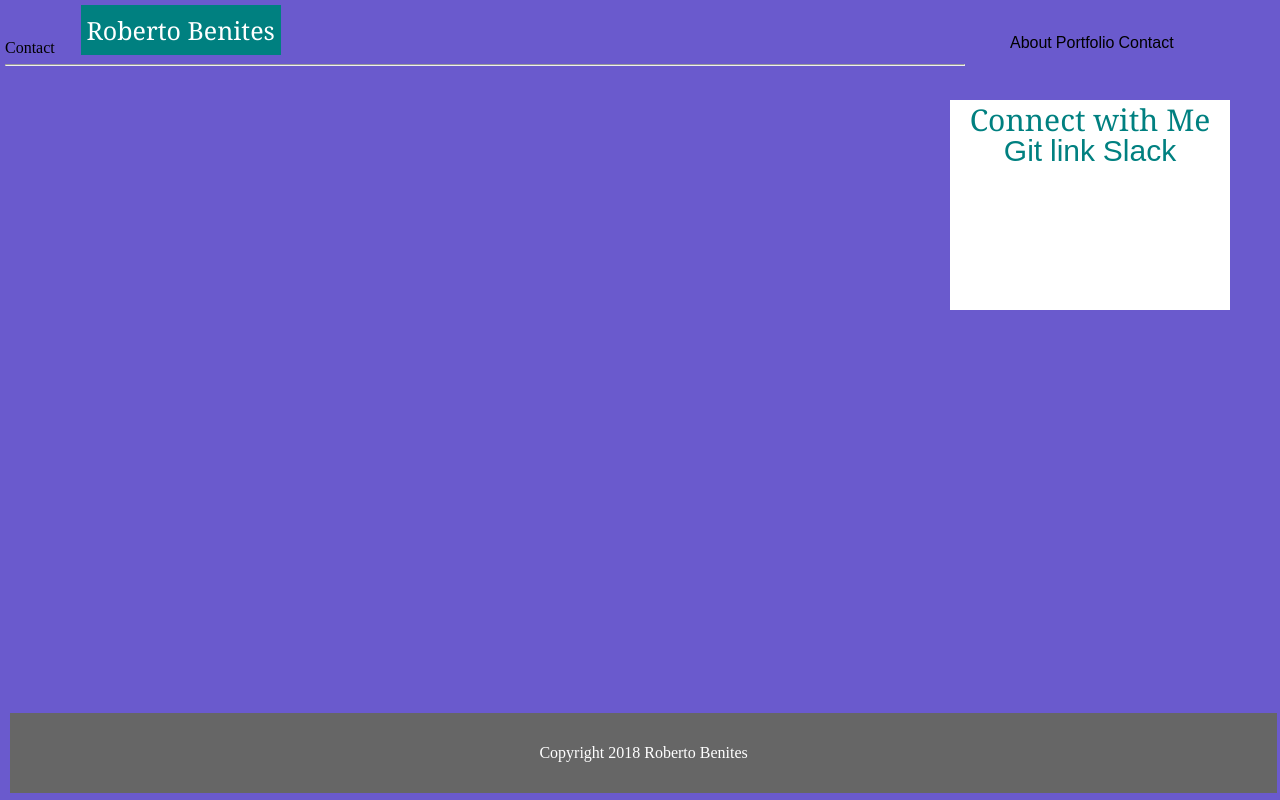
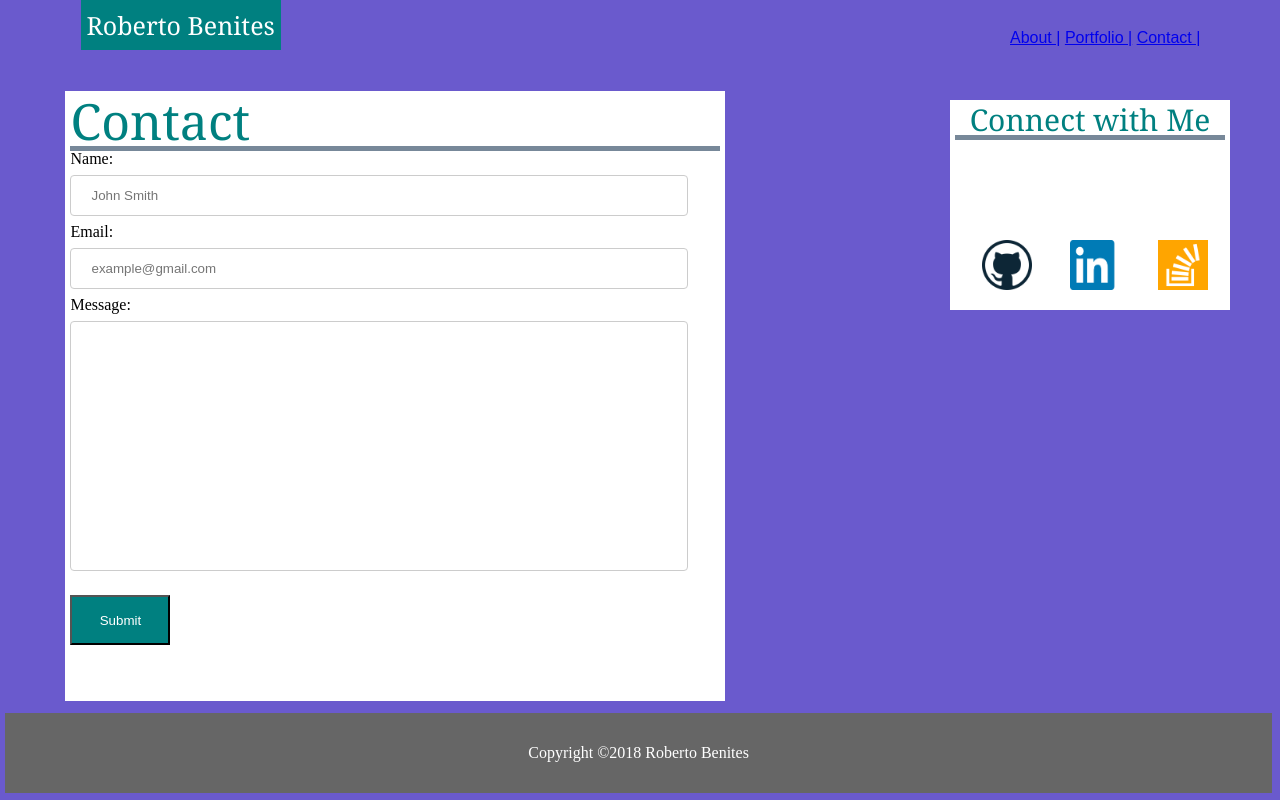
Before and after one commit to rbenites/Basic-Portfolio, a plain HTML site: page contact.html in a window 1280 px wide. Drawn offline with Linux system fonts and the light colour scheme.

Commit message:
added links to About, Portfolio, Contact header text.  Fixed message box in Contact page.

```diff
--- a/assets/css/style.css
+++ b/assets/css/style.css
@@ -2,7 +2,7 @@
 
 body{
     background-color: slateblue;
-    background-image: image("../Basic_Portfolio/assets/images/dust_scratches.png");
+    background-image: url ("/Basic-Portfolio/assets/images/dust_scratches.png");
 }
 header{
     background-color: #ffffff;
@@ -205,5 +205,45 @@ img{
     height: 200px;
 }
 
+/*Contact Specific Styles*/
+#contact{
+    background-color: #ffffff;
+    border-color: #dddddd;
+    width: 650px;
+    height: 600px;
+    position:relative;
+    left: 6.3%;
+    top: 40px;
+    margin-right: 40px;
+    float:left;
+    padding: 5px 5px 5px 5px;
+}
+#contact h1{
+    font-size: 50px;
+    font-family: Georgia, 'Times New Roman', Times, serif;
+    color: teal;
+}
 
-/*Contact Specific Styles*/
+#contact input[type=text]{
+    width: 95%;
+    padding: 12px 20px;
+    margin: 8px 0px;
+    display: inline-block;
+    border: 1px solid #ccc;
+    border-radius: 4px;
+    box-sizing: border-box;
+}
+input[type=submit]{
+    width: 100px;
+    height: 50px;
+    background-color: teal;
+    color:#ffffff;
+    cursor: pointer;
+}
+input[type=submit]:hover{
+    background-color: #45a049;
+}
+
+input#message{
+    height: 250px;
+}
--- a/contact.html
+++ b/contact.html
@@ -9,40 +9,65 @@
     <link rel="stylesheet" type="text/css" media="screen" href="../Basic-Portfolio/assets/css/reset.css" />
     <link rel="stylesheet" type="text/css" media="screen" href="../Basic-Portfolio/assets/css/style.css" />
 </head>
-<header>
-    <div class="name_container">
-        <p> Roberto Benites</p>
-    </div>
-    <div class="links">
-        <ul>
-            <li>About</li>
-            <li>Portfolio</li>
-            <li>Contact</li>
-        </ul>
-    </div>
-</header>
-
 <body>
-    <div class="main_box">
+        <header>
+            <div class="name_container">
+                <p>
+                    <strong>Roberto Benites</strong>
+                </p>
+            </div>
+            <nav class="links">
+                <ul>
+                    <li>
+                        <a href="index.html">About |</a>
+                    </li>
+                    <li>
+                        <a href="portfolio.html">Portfolio |</a>
+                    </li>
+                    <li>
+                        <a href="contact.html">Contact |</a>
+                    </li>
+                </ul>
+            </nav>
+        </header>
+        <div class="main_box  clearFloat">
         <div id="contact">
             <h1>Contact</h1>
-            <hr/>
+            <div class="horizontalLine"></div>
             <!--FORM box should go here-->
-
+            <form>
+                Name:
+                <br>
+                <input type="text" id="full_name" name="name" placeholder="John Smith">
+                <br> Email:
+                <br>
+                <input type="text" id="email" name="email" placeholder="example@gmail.com">
+                <br> Message:
+                <br>
+                <input type="text" id="message" name="message">
+                <br>
+                <br>
+                <input type="submit" value="Submit">
+            </form>
         </div>
         <div id="contact_box">
             <h3>Connect with Me</h3>
+            <div class="horizontalLine"></div>
             <ul>
-                <li>Git</li>
-                <li>link</li>
-                <li>Slack</li>
+                <li>
+                    <img src="../Basic-Portfolio/assets/images/github.png" alt="Github">
+                </li>
+                <li>
+                    <img src="../Basic-Portfolio/assets/images/Linked_in.png" alt="Linked in">
+                </li>
+                <li>
+                    <img src="../Basic-Portfolio/assets/images/stackoverflow.png" alt="Slack">
+                </li>
             </ul>
 
         </div>
-        <footer class="copyright">
-                <p>Copyright 2018 Roberto Benites</p>
-        </footer>
     </div>
+    <footer class="copyright clearFloat">Copyright &copy;2018 Roberto Benites</footer>
 </body>
 
 
```
Also changed, not shown: index.html (+9 -3 lines), portfolio.html (+9 -3 lines).
